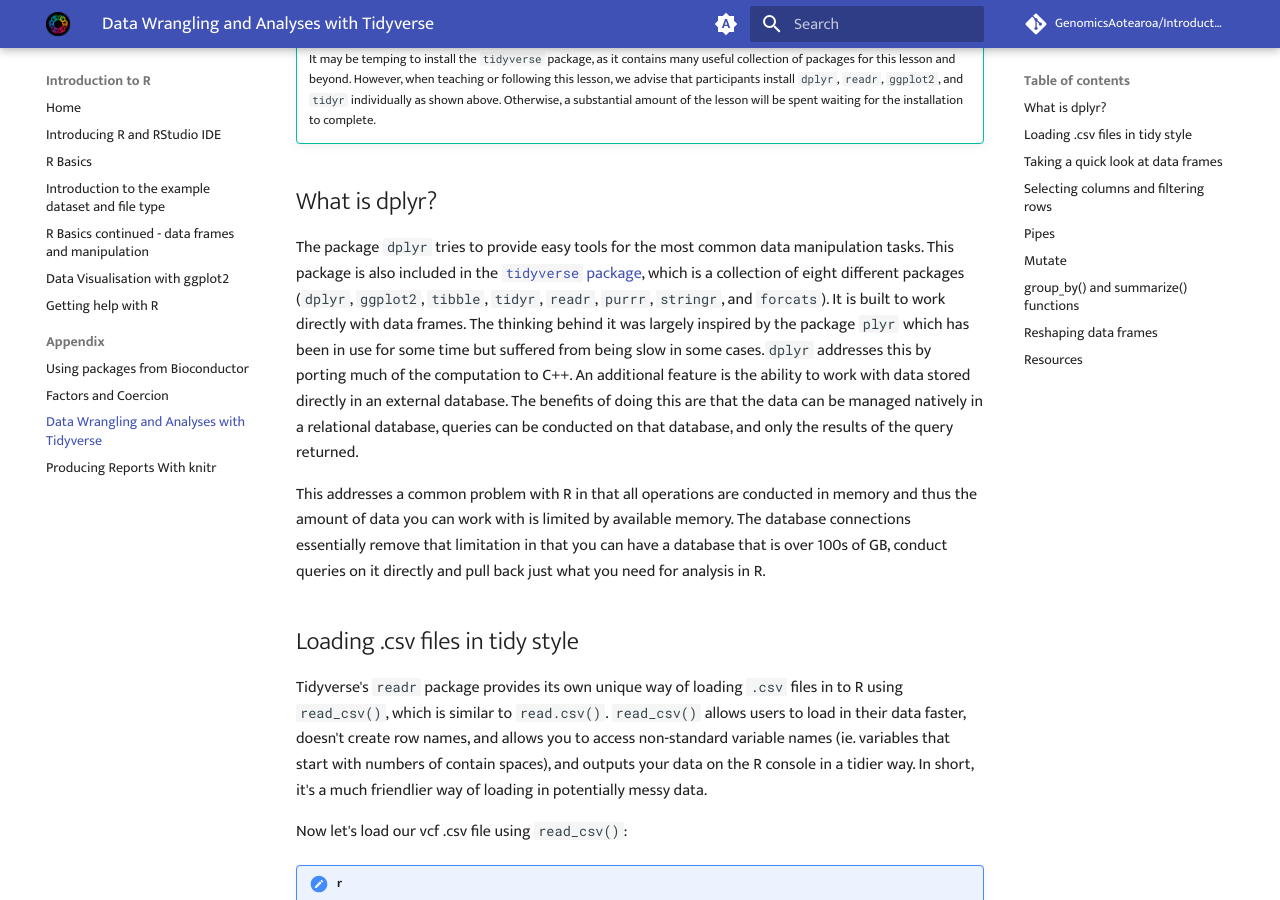
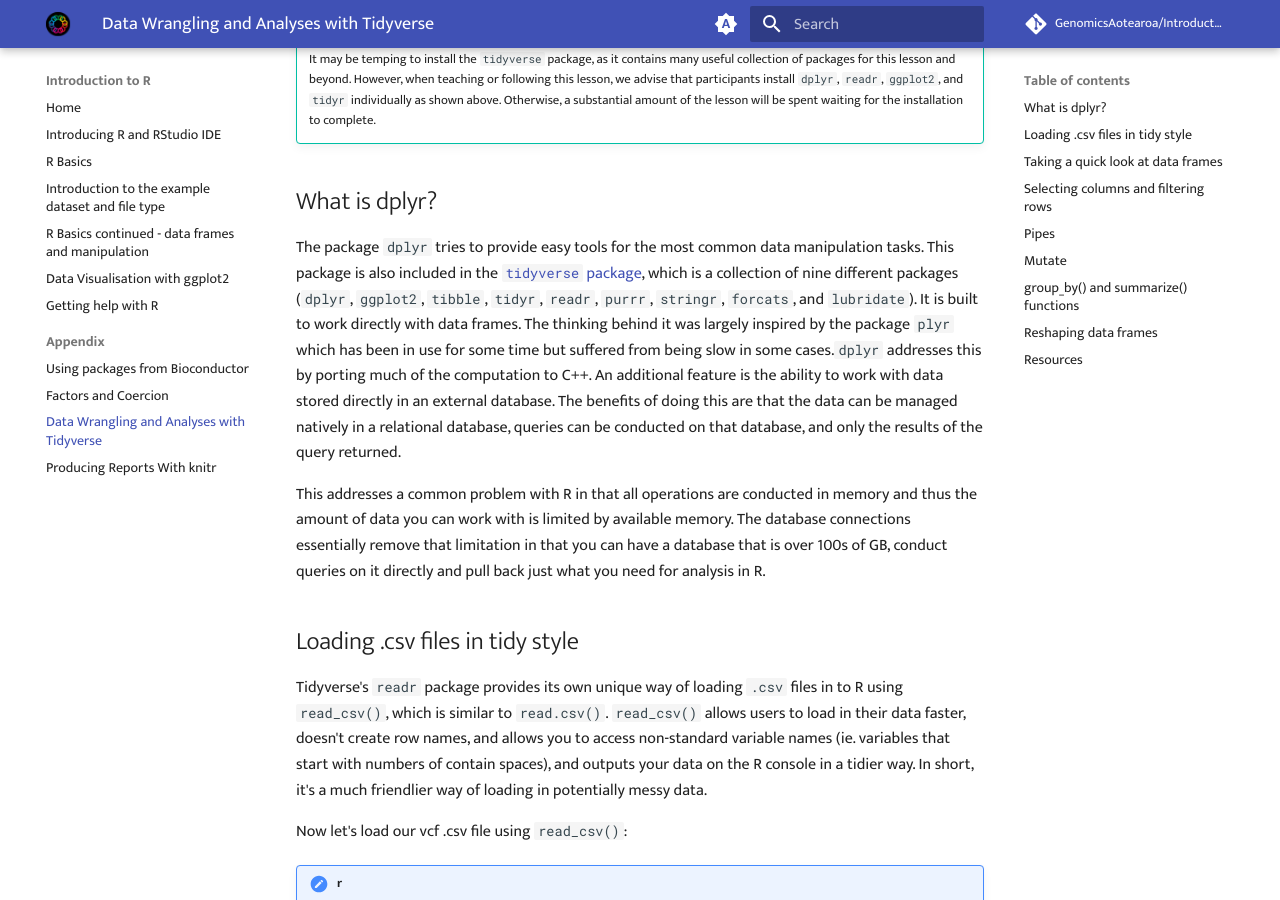
Before and after one commit to GenomicsAotearoa/Introduction-to-R, an MkDocs documentation site: the page built from docs/appendix/03A-dplyr.md, in a window 1280 px wide and 900 px high, scrolled down 1639 px. Built offline with MkDocs 1.6.1 and Material for MkDocs 9.7.7, drawn with Linux system fonts in a browser that asks for light colours; comment, search, counter and statistics services are not loaded.

Commit message:
Update tidyverse package count to nine, add lubridate

```diff
--- a/docs/appendix/03A-dplyr.md
+++ b/docs/appendix/03A-dplyr.md
@@ -97,9 +97,9 @@ package.
 
 The package `dplyr` tries to provide easy tools for the most common data
 manipulation tasks. This package is also included in the [`tidyverse`
-package](https://www.tidyverse.org/), which is a collection of eight different
+package](https://www.tidyverse.org/), which is a collection of nine different
 packages (`dplyr`, `ggplot2`, `tibble`, `tidyr`, `readr`, `purrr`, `stringr`,
-and `forcats`). It is built to work directly with data frames. The thinking
+`forcats`, and `lubridate`). It is built to work directly with data frames. The thinking
 behind it was largely inspired by the package `plyr` which has been in use for
 some time but suffered from being slow in some cases.`dplyr` addresses this by
 porting much of the computation to C++. An additional feature is the ability to
```
